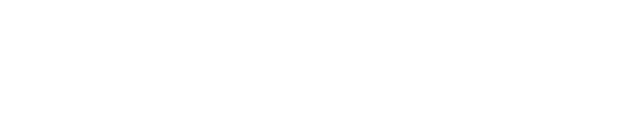
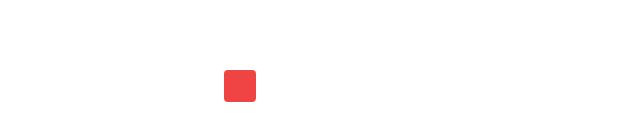
Before and after one commit to ChrisPoul/games-app, a Next.js app: page /snake in a window 1280 px wide. Shown: the part 314-454 px from the top of the page, without its empty margins (0-640 px from the left). Built offline with nearby package versions, Linux system fonts and the light colour scheme.

Commit message:
Refactored and now food disapears when eaten

```diff
--- a/app/snake/components/Food.tsx
+++ b/app/snake/components/Food.tsx
@@ -1,13 +1,18 @@
-import { useState } from "react";
+import { Dispatch, SetStateAction, useEffect } from "react";
 import { GameObject } from "../models";
 
-export default function FoodComponent(food: GameObject) {
+export default function FoodComponent(food: GameObject[], setFood: Dispatch<SetStateAction<GameObject[]>>) {
+
   return (
     <div>
-      <button
-        className="bg-red-500 p-4 rounded absolute"
-        style={{ top: food.positionY + "em", left: food.positionX + "em" }}
-      ></button>
+      {food.map((foodItem, index) => (
+        <button
+          className="bg-red-500 p-4 rounded absolute"
+          style={{ top: foodItem.positionY + "em", left: foodItem.positionX + "em" }}
+          id={"food-" + index}
+          key={index}
+        ></button>
+      ))}
     </div >
   )
 }
--- a/app/snake/components/Snake.tsx
+++ b/app/snake/components/Snake.tsx
@@ -1,38 +1,59 @@
 'use client';
-import { useState, useEffect } from "react"
+import {
+  useState, useEffect, Dispatch, SetStateAction
+} from "react"
 import { GameObject } from "../models";
 
-function updateSnake(snake: GameObject[]) {
-  for (let i = snake.length - 1; i > 0; i--) {
-    let currentSnakeBodyPart = snake[i]
-    let nextSnakeBodyPart = snake[i - 1]
+export default function SnakeComponent(food: GameObject[], setFood: Dispatch<SetStateAction<GameObject[]>>) {
+  let initialSnakeHead = new GameObject(0, 0)
+  const [snake, setSnake] = useState([
+    initialSnakeHead
+  ]);
+  let movementSpeed = 2
+
+  function updateSnake() {
+    for (let index = snake.length - 1; index > 0; index--) {
+      let currentSnakeBodyPart = snake[index]
+      let nextSnakeBodyPart = snake[index - 1]
       currentSnakeBodyPart.positionX = nextSnakeBodyPart.positionX
       currentSnakeBodyPart.positionY = nextSnakeBodyPart.positionY
     }
   }
 
-function snakeAteFood(snake: GameObject[], food: GameObject) {
+  function snakeAteFoodItem(foodItem: GameObject) {
     let snakeHead = snake[0]
-  return (snakeHead.positionX === food.positionX && snakeHead.positionY === food.positionY)
+    if (snakeHead.positionX != foodItem.positionX) {
+      return false
+    }
+    else if (snakeHead.positionY != foodItem.positionY) {
+      return true
+    }
+    return true
   }
 
   function growSnake(snake: GameObject[]) {
     snake.push(new GameObject(0, 0))
   }
 
-export default function SnakeComponent(food: GameObject) {
-  let initialSnakeHead = new GameObject(0, 0)
-  const [snake, setSnake] = useState([
-    initialSnakeHead
-  ]);
-  let movementSpeed = 2
+  function deleteFoodItem(foodItemIndex: number) {
+    food.splice(foodItemIndex, 1)
+    setFood(food => [...food])
+  }
+
+  function handleSnakeEatingFood() {
+    for (let index = 0; index < food.length; index++) {
+      let foodItem = food[index]
+      if (snakeAteFoodItem(foodItem)) {
+        growSnake(snake)
+        deleteFoodItem(index)
+      }
+    }
+  }
 
   useEffect(() => {
     function handleKeyDown(event: any) {
-      if (snakeAteFood(snake, food)) {
-        growSnake(snake)
-      }
-      updateSnake(snake)
+      handleSnakeEatingFood()
+      updateSnake()
       let snakeHead = snake[0]
       if (event.key === "ArrowRight") {
         snakeHead.moveRight(movementSpeed)
@@ -61,7 +82,10 @@ export default function SnakeComponent(food: GameObject) {
       {snake.map((snakeBodyPart, index) => (
         <button
           className="bg-green-500 p-4 rounded absolute"
-          style={{ left: snakeBodyPart.positionX + "em", top: snakeBodyPart.positionY + "em" }}
+          style={{
+            left: snakeBodyPart.positionX + "em",
+            top: snakeBodyPart.positionY + "em"
+          }}
           key={index}
         ></button>
       ))}
--- a/app/snake/page.tsx
+++ b/app/snake/page.tsx
@@ -2,14 +2,18 @@
 import SnakeComponent from "./components/Snake"
 import FoodComponent from "./components/Food";
 import { GameObject } from "./models";
+import { useState } from "react";
 
 export default function Page() {
-  let food = new GameObject(8, 8)
+  const [food, setFood] = useState([
+    new GameObject(8, 8),
+    new GameObject(14, 24)
+  ])
 
   return (
     <div>
-      {FoodComponent(food)}
-      {SnakeComponent(food)}
+      {FoodComponent(food, setFood)}
+      {SnakeComponent(food, setFood)}
     </div >
   )
 }
```
Also changed, not shown: tsconfig.json (+17 -4 lines). Lines whose indentation alone changed are shown as unchanged.
